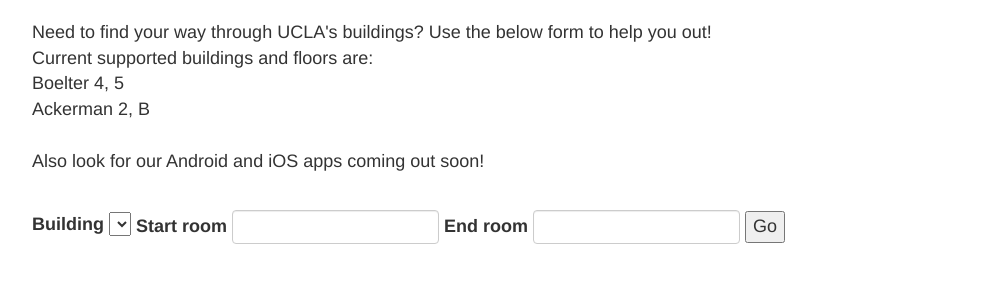
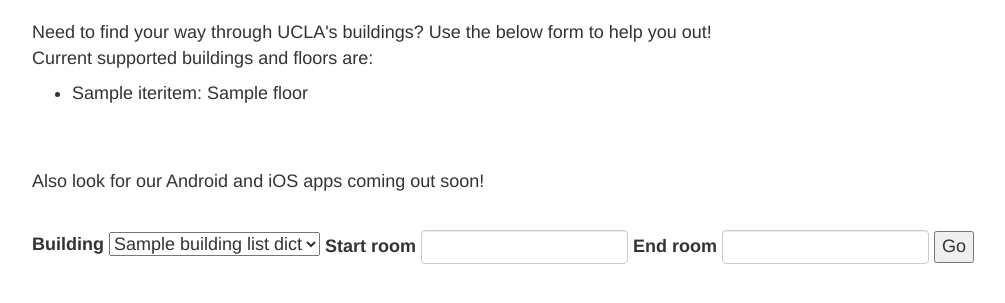
Before and after one commit to uclastudentmedia/tours-backend, a Django app: template www/templates/www/index.html in a window 1280 px wide. Shown: the part 52-355 px from the top of the page, without its empty margins (38-1043 px from the left). Run offline with Django 3.2, Linux system fonts and the light colour scheme; the template is opened without the code that fills it: most values are stand-ins (such as "Sample title", 1, 10 or a date in 2020); lists and menus that the app fills with data are empty; parts of the project's set-up code (start-up, migrations or seed data) failed here and were passed over; some libraries are stand-ins or nearby versions.

Commit message:
generate building list serverside

```diff
--- a/www/static/js/main.js
+++ b/www/static/js/main.js
@@ -5,16 +5,23 @@ $(function() {
         console.log("no building data!");
         return;
     }
+    /*
     // populate list of buildings
     for (let building_name in building_list_dict) {
-        if (typeof building_list_dict[building_name].pois === "undefined") {
+        let building = building_list_dict[building_name];
+        if (typeof building.pois === "undefined") {
             console.log("no pois for " + building_name);
             continue;
         }
         jQuery('<option></option>', {
             text: building_name
         }).appendTo('#building-select');
+
+        jQuery('<li></li>',{
+            text: building_name + ': ' + building.floors.join(', ')
+        }).appendTo('#building-list');
     }
+    */
     $('#start-room').val('');
     $('#end-room').val('');
     $('#start-room').autocomplete({
--- a/www/templates/www/index.html
+++ b/www/templates/www/index.html
@@ -19,12 +19,12 @@
 		<nav class="navbar navbar-default" role="navigation">
 		  <!-- Brand and toggle get grouped for better mobile display -->
 		  <div class="navbar-header">
-		    <button type="button" class="navbar-toggle" data-toggle="collapse" data-target=".navbar-ex1-collapse">
+		    <!--<button type="button" class="navbar-toggle" data-toggle="collapse" data-target=".navbar-ex1-collapse">
 		      <span class="sr-only">Toggle navigation</span>
 		      <span class="icon-bar"></span>
 		      <span class="icon-bar"></span>
 		      <span class="icon-bar"></span>
-		    </button>
+		    </button>-->
 		    <a class="navbar-brand" href="/">UCLA Indoor Navigation</a>
 		  </div>
 
@@ -56,8 +56,11 @@
     	<div class="container">
             <p>Need to find your way through UCLA's buildings? Use the below form to help you out!
             <br/>Current supported buildings and floors are:
-            <br/>Boelter 4, 5
-            <br/>Ackerman 2, B
+            <ul id="building-list">
+                {% for building_name, building in building_list_dict.iteritems %}
+                <li>{{building_name}}: {{ building.floors | join:', ' }}</li>
+                {% endfor %}
+            </ul>
             <br/><br/>Also look for our Android and iOS apps coming out soon!
             </p>
             <br/>
@@ -65,6 +68,9 @@
                 <div class="form-group">
                     <label for="building-select">Building</label>
                     <select id="building-select">
+                        {% for building_name in building_list_dict %}
+                        <option>{{building_name}}</option>
+                        {% endfor %}
                     </select>
                 </div>
 
@@ -93,7 +99,7 @@
         <script src="{% static "js/jquery-ui-1.12.1.custom/jquery-ui.min.js" %}"></script>
         <link rel="stylesheet" href="{% static "js/jquery-ui-1.12.1.custom/jquery-ui.min.css" %}"/>
         <script>
-        let building_list_dict = {{ building_list_dict | safe }};
+        let building_list_dict = {{ building_list_json | safe }};
         </script>
         <script src="{% static "js/main.js" %}"></script>
         <style>
--- a/www/views.py
+++ b/www/views.py
@@ -6,9 +6,9 @@ import json
 
 def index(request):
     context_data = data.building_list_data()["results"]
-    context = {building["name"]: building for building in context_data}
-    #context = dict(map(lambda building: { building["name"]: building }, context_data))
+    building_list_dict = {building["name"]: building for building in context_data}
     context = {
-            "building_list_dict": json.dumps(context)
+            "building_list_dict": building_list_dict,
+            "building_list_json": json.dumps(building_list_dict)
             }
     return render(request, 'www/index.html', context)
```
